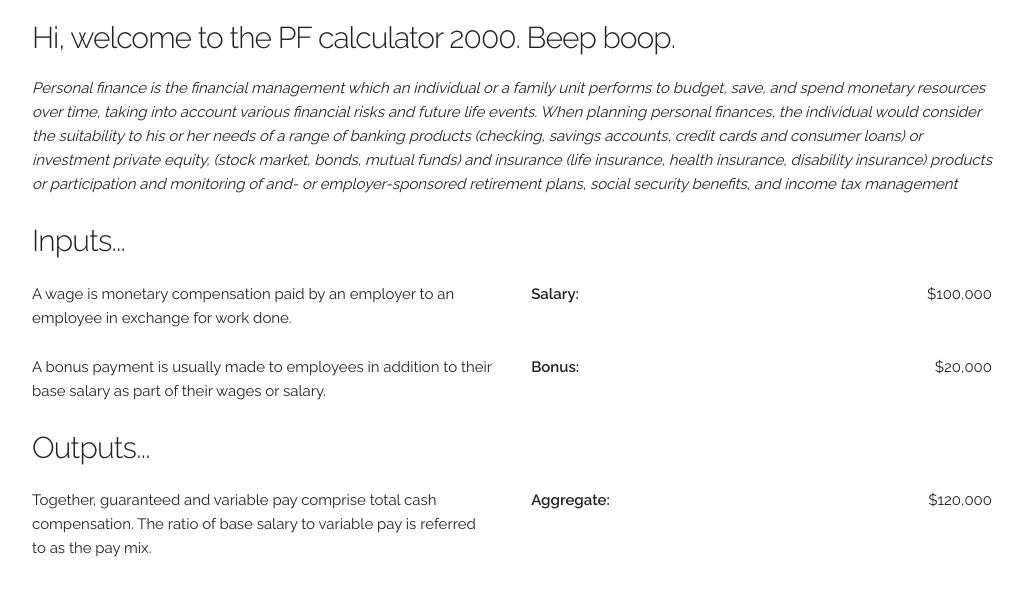
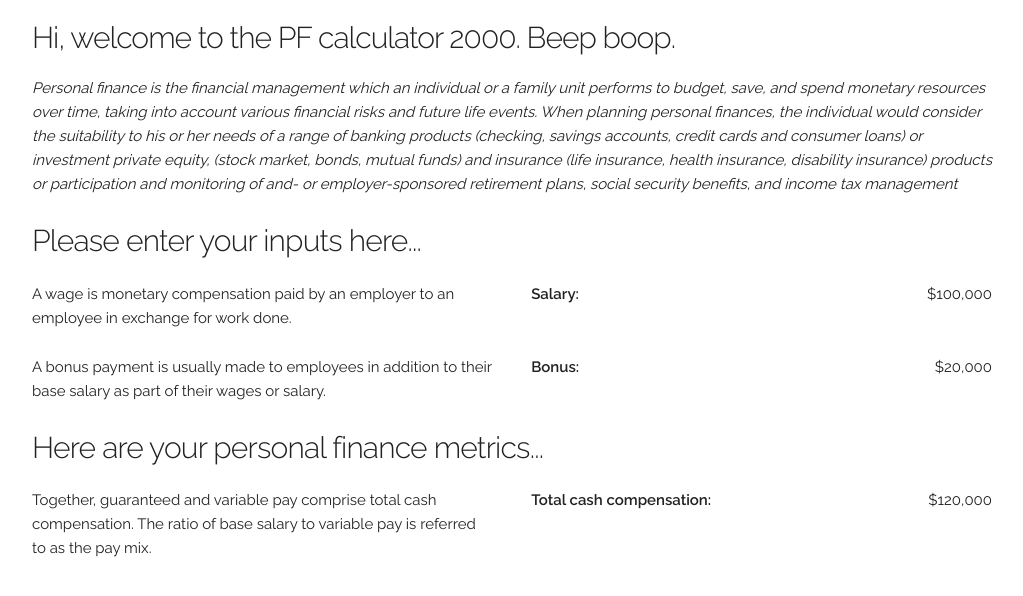
Before and after one commit to mcaputto/react-money, a React (Create React App) app: page / in a window 1280 px wide. Shown: the top 596 px of the page, without its empty margins (128-1151 px from the left). Built offline with nearby package versions, Linux system fonts and the light colour scheme.

Commit message:
Added commented sections for navigation

```diff
--- a/src/App.js
+++ b/src/App.js
@@ -2,7 +2,7 @@ import React, { Component } from 'react'
 import './skeleton.css'
 import './normalize.css'
 
-
+//-DATA-----------------------------------------------------------------------
 const header = {
     title: 'Hi, welcome to the PF calculator 2000. Beep boop.',
     subtitle: 'Personal finance is the financial management which an individual or a family unit performs to budget, save, and spend monetary resources over time, taking into account various financial risks and future life events. When planning personal finances, the individual would consider the suitability to his or her needs of a range of banking products (checking, savings accounts, credit cards and consumer loans) or investment private equity, (stock market, bonds, mutual funds) and insurance (life insurance, health insurance, disability insurance) products or participation and monitoring of and- or employer-sponsored retirement plans, social security benefits, and income tax management',
@@ -17,13 +17,14 @@ const metrics = {
         name: 'Bonus',
         description: 'A bonus payment is usually made to employees in addition to their base salary as part of their wages or salary.',
     },
-    aggregate: {
-        name: 'Aggregate',
+    totalCashCompensation: {
+        name: 'Total cash compensation',
         description: 'Together, guaranteed and variable pay comprise total cash compensation. The ratio of base salary to variable pay is referred to as the pay mix.',
     },
 }
+// ---------------------------------------------------------------------------
 
-
+// -TITLE---------------------------------------------------------------------
 class Header extends Component {
     render() {
         return (
@@ -54,17 +55,19 @@ class Title extends Component {
         )
     }
 }
+// ---------------------------------------------------------------------------
 
+// -BODY----------------------------------------------------------------------
 const Body = () =>
     <div className="row">
-        <h4>Inputs...</h4>
+        <h4>Please enter your inputs here...</h4>
         <div className="row">
             <CalculationRow description={<DescriptionBox text={metrics.salary.description}/>} amount={<CalculationBox message={metrics.salary.name} dollars='$100,000' />} />
             <CalculationRow description={<DescriptionBox text={metrics.bonus.description}/>} amount={<CalculationBox message={metrics.bonus.name} dollars='$20,000' />} />
         </div>
-        <h4>Outputs...</h4>
+        <h4>Here are your personal finance metrics...</h4>
         <div className="row">
-            <CalculationRow description={<DescriptionBox text={metrics.aggregate.description} />} amount={<CalculationBox message={metrics.aggregate.name} dollars='$120,000' />} />
+            <CalculationRow description={<DescriptionBox text={metrics.totalCashCompensation.description} />} amount={<CalculationBox message={metrics.totalCashCompensation.name} dollars='$120,000' />} />
         </div>
     </div>
 
@@ -122,7 +125,9 @@ class Output extends Component {
         )
     }
 }
+// ---------------------------------------------------------------------------
 
+// -MOUNT---------------------------------------------------------------------
 class App extends Component {
     render() {
         return (
@@ -135,3 +140,4 @@ class App extends Component {
 }
 
 export default App
+// ---------------------------------------------------------------------------
```
Also changed, not shown: src/App.css (deleted, +0 -28 lines).
